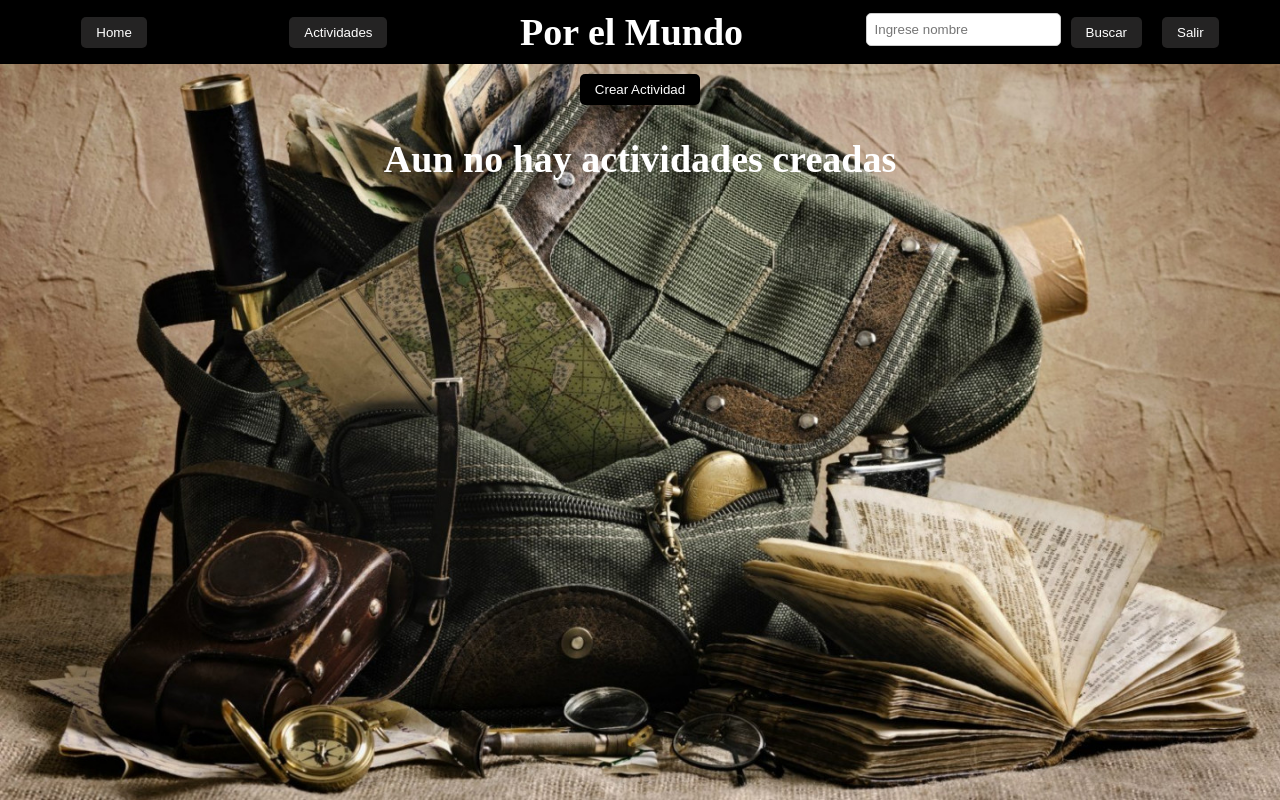
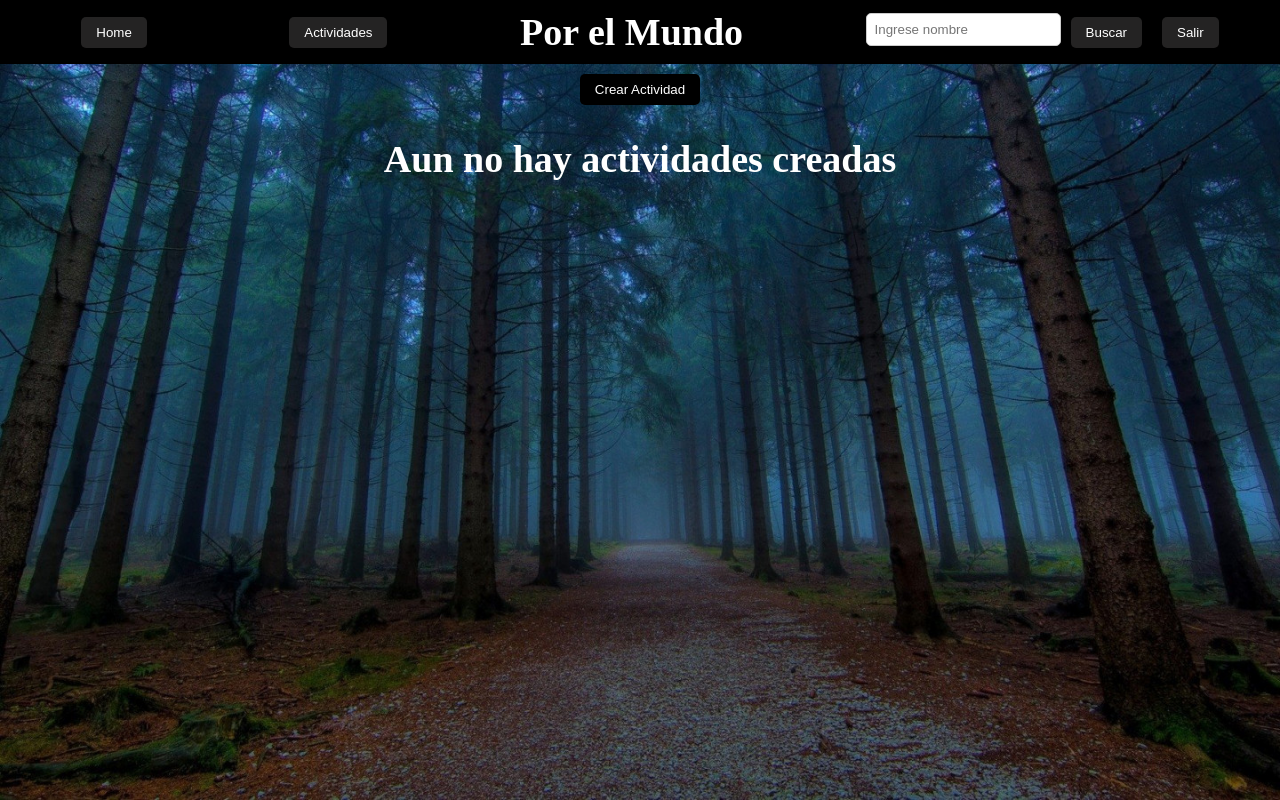
Before and after one commit to ejoelf/Proyecto-Individual---Countries, a React (Vite) app in the folder client/: page /activities in a window 1280 px wide. Built offline with nearby package versions, Linux system fonts and the light colour scheme.

Commit message:
Trabajo Finalizado

```diff
--- a/client/src/views/activities/activities.css
+++ b/client/src/views/activities/activities.css
@@ -1,7 +1,7 @@
 .activities-container {
   width: 100%;
   height: 100vh;
-  background-image: url("../../assets/img/activities.jpg");
+  background-image: url("../../assets/img/editActivities.jpg");
   background-size: cover;
   background-position: center;
   background-repeat: no-repeat;
```
